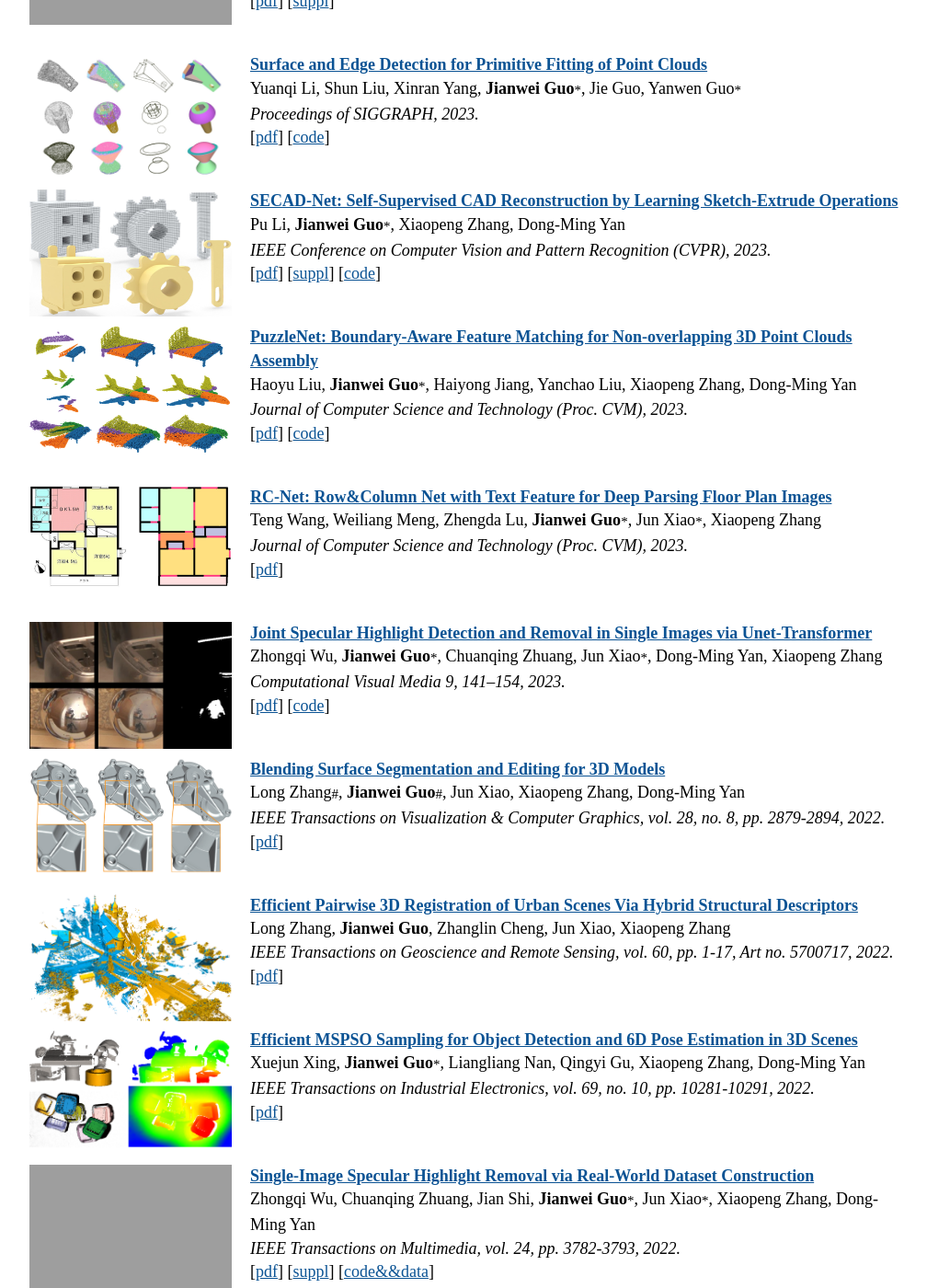
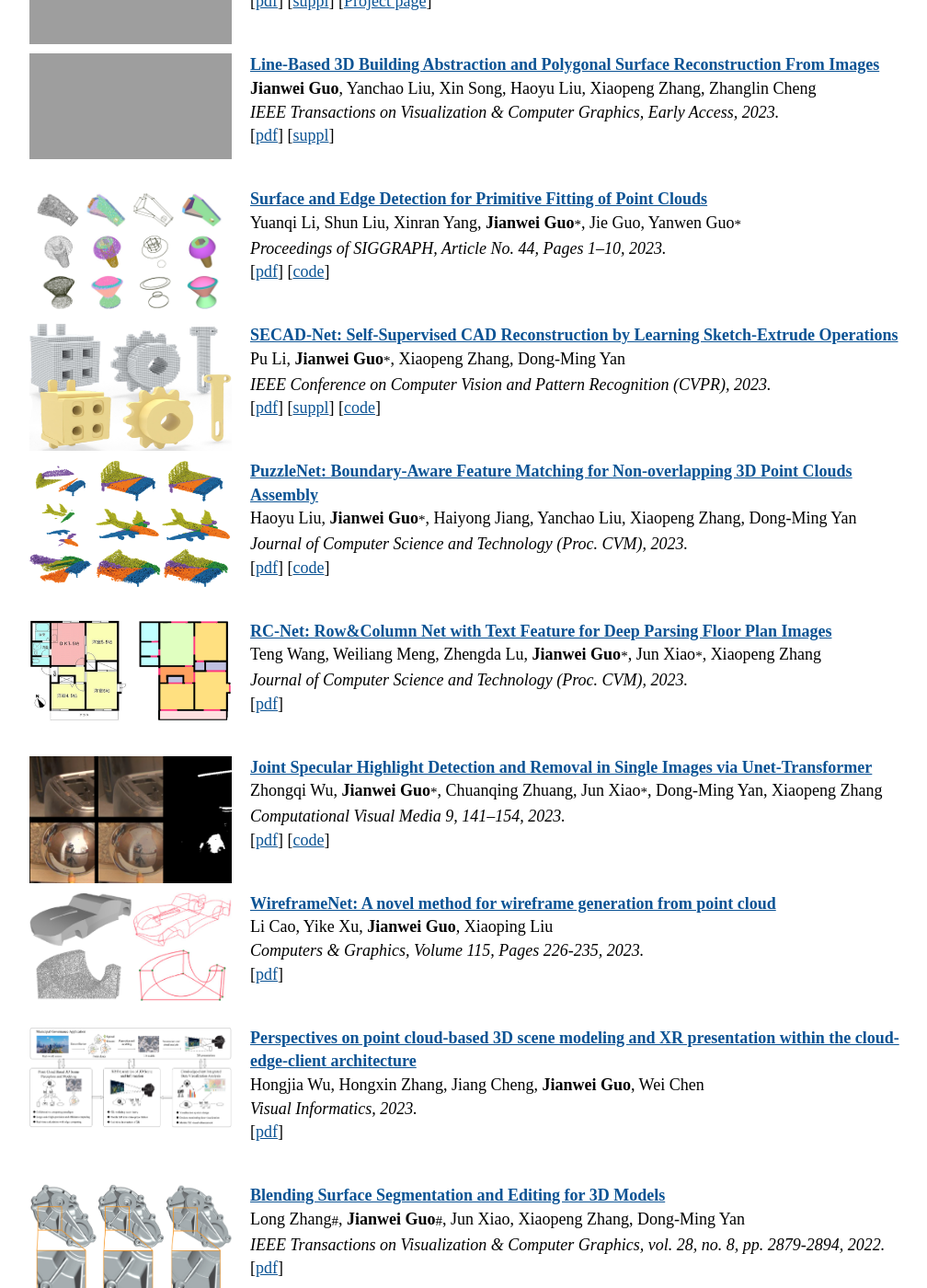
Before and after one commit to jianweiguo/jianweiguo.github.io, a Jekyll site: the page built from publications/index.html, in a window 1280 px wide and 1400 px high, scrolled down 300 px. Shown: the whole window at 92% size, without its empty margins (128-1136 px from the left). Built offline with Jekyll 4.4.1, drawn with Linux system fonts in a browser that asks for light colours; some of the changed text lies outside the part shown; grey boxes are pictures that could not be loaded.

Commit message:
Update index.html

```diff
--- a/publications/index.html
+++ b/publications/index.html
@@ -13,6 +13,17 @@
 
 <p>
 <br />
+<img src="2023-Siga-TwinTex.png" alt="2023-Siga-TwinTex" align ="left" width="220" height="136" style="margin:0px 20px 0px 0px">
+<a href="" target="_blank" style="font-weight:bold;color:rgb(11,83,148)">TwinTex: Geometry-aware Texture Generation for Abstracted 3D Architectural Models</a> <br />
+Weidan Xiong, Hongqian Zhang, Botao Peng, Ziyu HU, Yongli Wu, <b>Jianwei Guo</b>, Hui Huang<br />
+<a style="font-style:italic;color:black">ACM Transactions on Graphics (Proc. SIGGRAPH Asia), 2023.</a> <br />
+[<a href="papers/2023-Siga-TwinTex.pdf" target="_blank" style="color:rgb(11,83,148)">pdf</a>]
+[<a href="papers/2023-Siga-TwinTex_supp.pdf" target="_blank" style="color:rgb(11,83,148)">suppl</a>]
+[<a href="" target="_blank" style="color:rgb(11,83,148)">Project page</a>]
+</p>
+
+<p>
+<br />
 <img src="2023-TVCG-line2Mesh.png" alt="2023-TVCG-line2Mesh" align ="left" width="220" height="115" style="margin:0px 20px 0px 0px">
 <a href="https://ieeexplore.ieee.org/document/9992129" target="_blank" style="font-weight:bold;color:rgb(11,83,148)">Line-Based 3D Building Abstraction and Polygonal Surface Reconstruction From Images</a> <br />
 <b>Jianwei Guo</b>, Yanchao Liu, Xin Song, Haoyu Liu, Xiaopeng Zhang, Zhanglin Cheng<br />
@@ -24,10 +35,10 @@
 <p>
 <br />
 <img src="2023_sig_SEDNet.jpg" alt="2023-sig-SEDNet" align ="left" width="220" height="140" style="margin:0px 20px 0px 0px">
-<a href="" target="_blank" style="font-weight:bold;color:rgb(11,83,148)">Surface and Edge Detection for Primitive Fitting of Point Clouds</a> <br />
+<a href="https://dl.acm.org/doi/abs/10.1145/3588432.3591522" target="_blank" style="font-weight:bold;color:rgb(11,83,148)">Surface and Edge Detection for Primitive Fitting of Point Clouds</a> <br />
 Yuanqi Li, Shun Liu, Xinran Yang, <b>Jianwei Guo</b><sup>*</sup>, Jie Guo, Yanwen Guo<sup>*</sup><br />
-<a style="font-style:italic;color:black">Proceedings of SIGGRAPH, 2023.</a> <br />
-[<a href="" target="_blank" style="color:rgb(11,83,148)">pdf</a>]
+<a style="font-style:italic;color:black">Proceedings of SIGGRAPH, Article No. 44, Pages 1–10, 2023.</a> <br />
+[<a href="papers/2023_sig_SEDNet.pdf" target="_blank" style="color:rgb(11,83,148)">pdf</a>]
 [<a href="" target="_blank" style="color:rgb(11,83,148)">code</a>]
 </p>
 
@@ -45,7 +56,7 @@
 <p>
 <br />
 <img src="2023-CVM-PuzzleNet.png" alt="2023-CVM-PuzzleNet" align ="left" width="220" height="138" style="margin:0px 20px 0px 0px">
-<a href="" target="_blank" style="font-weight:bold;color:rgb(11,83,148)">PuzzleNet: Boundary-Aware Feature Matching for Non-overlapping 3D Point Clouds Assembly</a> <br />
+<a href="https://link.springer.com/article/10.1007/s11390-023-3127-8" target="_blank" style="font-weight:bold;color:rgb(11,83,148)">PuzzleNet: Boundary-Aware Feature Matching for Non-overlapping 3D Point Clouds Assembly</a> <br />
 Haoyu Liu, <b>Jianwei Guo</b><sup>*</sup>, Haiyong Jiang, Yanchao Liu, Xiaopeng Zhang, Dong-Ming Yan<br />
 <a style="font-style:italic;color:black">Journal of Computer Science and Technology (Proc. CVM), 2023.</a> <br />
 [<a href="papers/2023-CVM-PuzzleNet.pdf" target="_blank" style="color:rgb(11,83,148)">pdf</a>]
@@ -55,7 +66,7 @@
 <p>
 <br />
 <img src="2023-CVM-RCNet.png" alt="2023-CVM-RCNet" align ="left" width="220" height="112" style="margin:0px 20px 0px 0px">
-<a href="" target="_blank" style="font-weight:bold;color:rgb(11,83,148)">RC-Net: Row&Column Net with Text Feature for Deep Parsing Floor Plan Images</a> <br />
+<a href="https://link.springer.com/article/10.1007/s11390-023-3117-x" target="_blank" style="font-weight:bold;color:rgb(11,83,148)">RC-Net: Row&Column Net with Text Feature for Deep Parsing Floor Plan Images</a> <br />
 Teng Wang, Weiliang Meng, Zhengda Lu, <b>Jianwei Guo</b><sup>*</sup>, Jun Xiao<sup>*</sup>, Xiaopeng Zhang<br />
 <a style="font-style:italic;color:black">Journal of Computer Science and Technology (Proc. CVM), 2023.</a> <br />
 [<a href="papers/2023-CVM-RCNet.pdf" target="_blank" style="color:rgb(11,83,148)">pdf</a>]
@@ -69,6 +80,24 @@
 <a style="font-style:italic;color:black">Computational Visual Media 9, 141–154, 2023.</a> <br />
 [<a href="" target="_blank" style="color:rgb(11,83,148)">pdf</a>]
 [<a href="" target="_blank" style="color:rgb(11,83,148)">code</a>]
+</p>
+
+<p>
+<br />
+<img src="2023-C&G-WireframeNet.png" alt="2023-C&G-WireframeNet" align ="left" width="220" height="118" style="margin:0px 20px 0px 0px">
+<a href="https://www.sciencedirect.com/science/article/pii/S0097849323001449" target="_blank" style="font-weight:bold;color:rgb(11,83,148)">WireframeNet: A novel method for wireframe generation from point cloud</a> <br />
+Li Cao, Yike Xu, <b>Jianwei Guo</b>, Xiaoping Liu<br />
+<a style="font-style:italic;color:black">Computers & Graphics, Volume 115, Pages 226-235, 2023.</a> <br />
+[<a href="" target="_blank" style="color:rgb(11,83,148)">pdf</a>]
+</p>
+
+<p>
+<br />
+<img src="2023-VI-XR.png" alt="2023-VI-XR" align ="left" width="220" height="110" style="margin:0px 20px 0px 0px">
+<a href="https://www.sciencedirect.com/science/article/pii/S2468502X23000323?via%3Dihub" target="_blank" style="font-weight:bold;color:rgb(11,83,148)">Perspectives on point cloud-based 3D scene modeling and XR presentation within the cloud-edge-client architecture</a> <br />
+Hongjia Wu, Hongxin Zhang, Jiang Cheng, <b>Jianwei Guo</b>, Wei Chen<br />
+<a style="font-style:italic;color:black">Visual Informatics, 2023.</a> <br />
+[<a href="" target="_blank" style="color:rgb(11,83,148)">pdf</a>]
 </p>
 
 <p>
```
